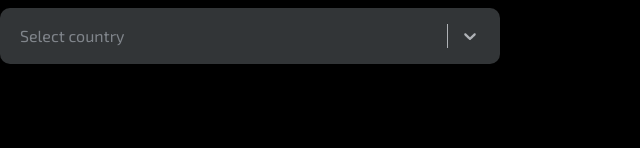
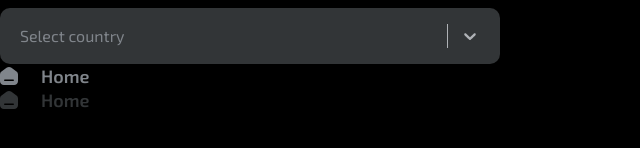
Before and after one commit to Jerrext/Pixema, a React (Create React App) app: page /sign-in in a window 1280 px wide. Shown: the part 296-444 px from the top of the page, without its empty margins (0-640 px from the left). Built offline with nearby package versions, Linux system fonts and the light colour scheme.

Commit message:
Add HomeLink component

```diff
--- /dev/null
+++ b/src/assets/icons/HomeIcon.tsx
@@ -0,0 +1,20 @@
+import React from "react";
+
+export const HomeIcon = ({ width = "18", height = "18", fill = "#80858B" }) => {
+  return (
+    <svg
+      width={width}
+      height={height}
+      viewBox="0 0 18 18"
+      fill="none"
+      xmlns="http://www.w3.org/2000/svg"
+    >
+      <path
+        fillRule="evenodd"
+        clipRule="evenodd"
+        d="M11.4537 0.803197L16.4558 4.49793C17.4198 5.1956 17.9934 6.31112 18 7.50109V14.1895C17.938 16.3342 16.1566 18.0268 14.0116 17.979H3.99789C1.8492 18.032 0.0619475 16.338 0 14.1895V7.50109C0.00659331 6.31112 0.580187 5.1956 1.54421 4.49793L6.54632 0.803197C8.00682 -0.267732 9.99318 -0.267732 11.4537 0.803197ZM4.73684 13.9716H13.2632C13.6556 13.9716 13.9737 13.6535 13.9737 13.2611C13.9737 12.8687 13.6556 12.5506 13.2632 12.5506H4.73684C4.34443 12.5506 4.02632 12.8687 4.02632 13.2611C4.02632 13.6535 4.34443 13.9716 4.73684 13.9716Z"
+        fill={fill}
+      />
+    </svg>
+  );
+};
--- /dev/null
+++ b/src/assets/icons/index.ts
@@ -0,0 +1 @@
+export { HomeIcon } from "./HomeIcon";
--- a/src/components/HomeLink/HomeLink.module.scss
+++ b/src/components/HomeLink/HomeLink.module.scss
@@ -1,62 +1,61 @@
 @import "src/assets/colors";
 
-.inputWrapper {
-  position: relative;
+.homeLinkWrapper {
+  display: flex;
+  gap: 23px;
+  align-items: center;
+  cursor: pointer;
+  > svg > path {
+    fill: $secondary;
+  }
+  p {
+    color: $secondary;
+    font-size: 18px;
   }
 
-.title {
-  font-weight: 600;
-  font-size: 16px;
-  line-height: 24px;
+  &:hover {
+    > svg > path {
+      fill: $primary-secondary;
     }
-
-.input {
-  font-weight: 400;
-  font-size: 16px;
-  line-height: 20px;
-  padding: 16px 20px;
-  background-color: $graphite;
-  border-radius: 10px;
-  border: 2px solid transparent;
-  width: 544px;
-  margin-top: 8px;
-  outline: none;
-
-  &:focus {
-    border: 2px solid $primary;
+    p {
+      color: $primary-secondary;
+    }
   }
 
   &:active {
-    border: 2px solid transparent;
+    > svg > path {
+      fill: $primary;
     }
-
-  &::placeholder {
-    color: $secondary;
+    p {
+      color: $primary;
+    }
   }
 }
 
-.disabledInp {
-  background-color: $secondary;
+.disabledLink {
   cursor: not-allowed;
+  > svg > path {
+    fill: $graphite;
+  }
+  p {
+    color: $graphite;
   }
 
-.errorInput {
-  border: 2px solid $error;
-
-  &:focus {
-    border: 2px solid $error;
+  &:hover {
+    > svg > path {
+      fill: $graphite;
+    }
+    p {
+      color: $graphite;
     }
   }
 
-.errorText {
-  position: absolute;
-  bottom: -27px;
-  color: $error;
-  font-weight: 400;
-  font-size: 16px;
-  line-height: 20px;
+  &:active {
+    > svg > path {
+      fill: $graphite;
     }
-
-.datkTitle {
-  color: $white;
+    p {
+      color: $graphite;
     }
+  }
+}
--- a/src/components/HomeLink/HomeLink.tsx
+++ b/src/components/HomeLink/HomeLink.tsx
@@ -1,9 +1,30 @@
 import React, { ChangeEvent, FC, KeyboardEvent } from "react";
 import classNames from "classnames";
 import styles from "./HomeLink.module.scss";
+import { HomeIcon } from "src/assets/icons";
+import { useNavigate } from "react-router-dom";
+import { RoutesList } from "src/pages/Router";
 
-const HomeLink = () => {
-  return <div></div>;
+type HomeLinkProps = {
+  disabled?: boolean;
+};
+
+const HomeLink: FC<HomeLinkProps> = ({ disabled }) => {
+  const navigate = useNavigate();
+  const onHomeLinkClick = () => {
+    navigate(RoutesList.Home);
+  };
+  return (
+    <div
+      className={classNames(styles.homeLinkWrapper, {
+        [styles.disabledLink]: disabled,
+      })}
+      onClick={disabled ? () => {} : onHomeLinkClick}
+    >
+      <HomeIcon />
+      <p>Home</p>
+    </div>
+  );
 };
 
 export default HomeLink;
--- a/src/components/SelectComponent/SelectComponent.tsx
+++ b/src/components/SelectComponent/SelectComponent.tsx
@@ -32,7 +32,7 @@ const SelectComponent: FC<SelectedProps> = ({
   };
 
   const onChange = (newValue: any) => {
-    setCurrentValue(newValue.value);
+    setCurrentValue(newValue ? newValue.value : "");
   };
 
   return (
--- a/src/pages/SignIn/SignIn.tsx
+++ b/src/pages/SignIn/SignIn.tsx
@@ -5,6 +5,7 @@ import Switcher from "src/components/Switch";
 import Tabs from "src/components/Tabs/";
 import UserName from "src/components/UserName/";
 import SelectComponent from "src/components/SelectComponent/";
+import HomeLink from "src/components/HomeLink/HomeLink";
 // import SelectComponent from "src/components/SelectComponent/";
 
 const SignIn = () => {
@@ -37,6 +38,8 @@ const SignIn = () => {
       <Tabs onClick={() => {}} />
       <UserName userName="Daniil Kolpakov" />
       <SelectComponent title="Country" placeholder="Select country" />
+      <HomeLink />
+      <HomeLink disabled />
     </div>
   );
 };
```
Lines whose indentation alone changed are shown as unchanged.
